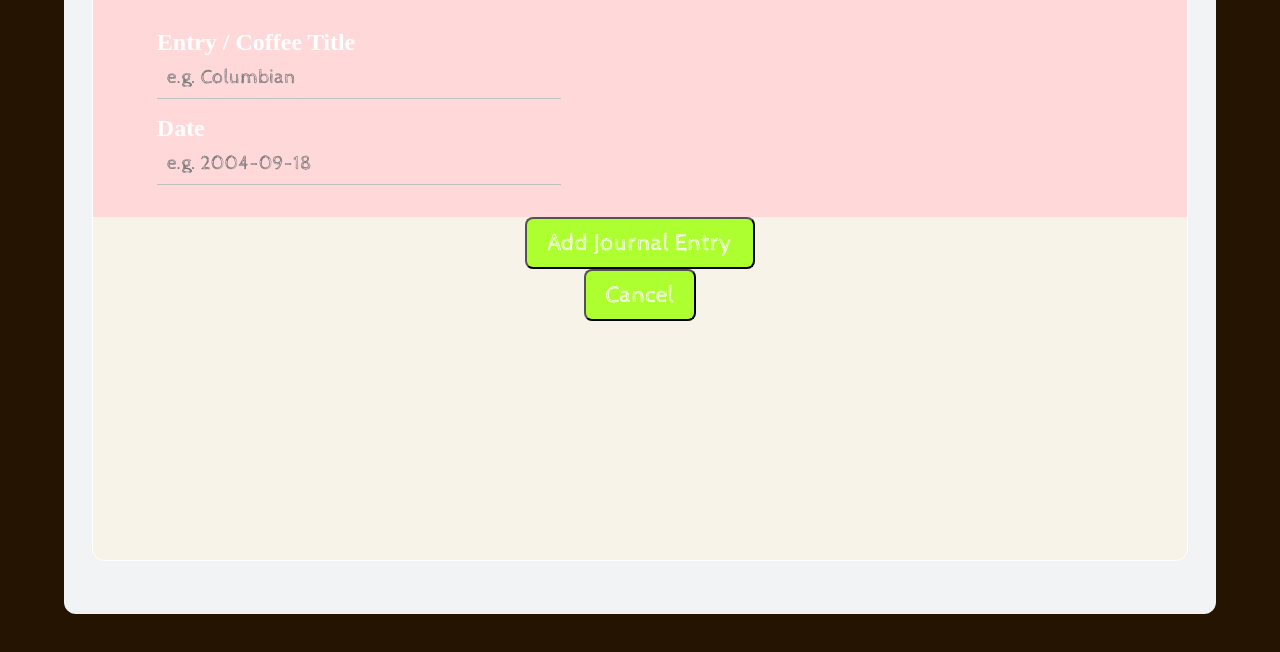
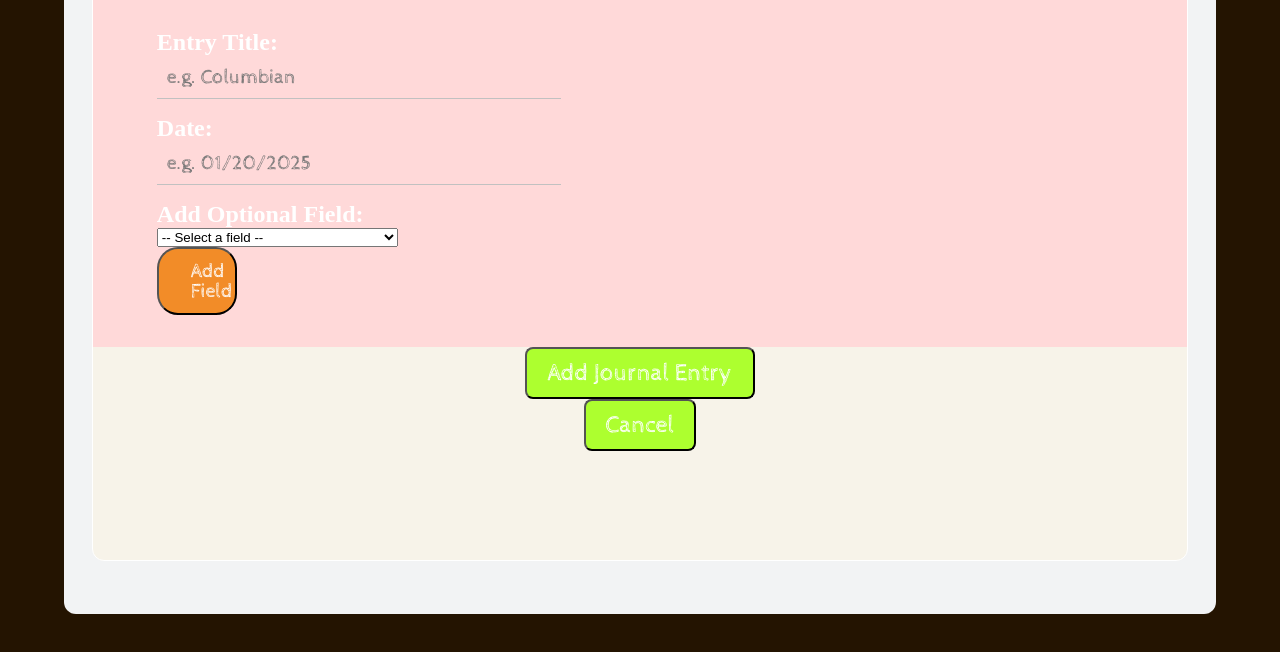
Before and after one commit to songzhang015/coffee-companion, a website built with webpack: page src/index.html in a window 1280 px wide. Both pictures are taken after a click on the button "New Entry". Shown: the part 146-798 px from the top of the page. Built offline with nearby package versions, Linux system fonts and the light colour scheme; files whose address does not match are found by name.

Commit message:
Add some WIP features (new entries, new fields)

```diff
--- a/src/css/home.css
+++ b/src/css/home.css
@@ -127,7 +127,6 @@ body {
     display: flex;
     flex-direction: column;
     padding: 0 4rem 0 4rem;
-
 }
 
 .new-entry-container > h2 {
@@ -135,6 +134,12 @@ body {
     padding: 0;
 }
 
+.entry-selector {
+    width: 25%;
+}
 
+.add-field-button {
+    width: 5rem;
+}
 
 /* Adjust section of homepage */
--- a/src/js/home.js
+++ b/src/js/home.js
@@ -3,6 +3,16 @@ import "../css/global.css";
 import "../css/home.css";
 import logIcon from "../assets/icons/log.svg";
 import adjustIcon from "../assets/icons/adjust.svg";
+
+let entries = [];
+const optionalFields = {
+	roastLevel: ["Roast Level", "e.g. Dark Roast"],
+	coffeeAmount: ["Coffee Amount", "e.g. 13g"],
+	waterTemp: ["Water Temperature", "e.g. 212°F"],
+	waterAmount: ["Water Amount", "e.g. 200g"],
+	grindSize: ["Grind Size", "e.g. Medium Fine"],
+	brewTime: ["Brew Time", "e.g. 3 minutes"],
+};
 
 function initMain() {
 	document.body.innerHTML = "";
@@ -83,9 +93,9 @@ function initLogPage() {
 	mainContainer.appendChild(entryForm);
 	document.body.appendChild(mainContainer);
 
-	addEntryToPage("Googa Coffee", "25/01/15");
-	addEntryToPage("Goomba Coffee", "25/01/16");
-	addEntryToPage("Goota Coffee", "25/01/17");
+	entries.forEach((entry) => {
+		addEntryToPage(entry);
+	});
 
 	const newEntryButton = document.createElement("button");
 	newEntryButton.classList.add("add-entries-button");
@@ -108,64 +118,153 @@ function initNewEntryPage() {
 	const title = document.querySelector(".entries-title");
 	title.textContent = "New Entry";
 
-	const entryContainerName = document.createElement("div");
-	entryContainerName.classList.add("new-entry-container");
+	const entryContainerOptional = document.createElement("div");
+	entryContainerOptional.classList.add("new-entry-container");
 
-	const entryContainerDate = document.createElement("div");
-	entryContainerDate.classList.add("new-entry-container");
+	const entryOptionalTitle = document.createElement("h2");
+	entryOptionalTitle.textContent = "Add Optional Field:";
 
-	const entryTitleName = document.createElement("h2");
-	entryTitleName.textContent = "Entry / Coffee Title";
-	const entryInputName = document.createElement("input");
-	entryInputName.classList.add("entry-input");
-	entryInputName.placeholder = "e.g. Columbian";
+	const entryOptionalSelector = document.createElement("select");
+	entryOptionalSelector.classList.add("entry-selector");
 
-	const entryTitleDate = document.createElement("h2");
-	entryTitleDate.textContent = "Date";
-	const entryInputDate = document.createElement("input");
-	entryInputDate.classList.add("entry-input");
-	entryInputDate.placeholder = "e.g. 2004-09-18";
+	(function initOptions() {
+		const entryOptionPlaceholder = document.createElement("option");
+		entryOptionPlaceholder.value = "";
+		entryOptionPlaceholder.disabled = true;
+		entryOptionPlaceholder.selected = true;
+		entryOptionPlaceholder.hidden = true;
+		entryOptionPlaceholder.textContent = "-- Select a field --";
+		entryOptionalSelector.append(entryOptionPlaceholder);
 
-	entryContainerName.append(entryTitleName);
-	entryContainerName.append(entryInputName);
-	entryContainerDate.append(entryTitleDate);
-	entryContainerDate.append(entryInputDate);
-	entriesContainer.append(entryContainerName);
-	entriesContainer.append(entryContainerDate);
+		const roastLevel = document.createElement("option");
+		roastLevel.value = "roastLevel";
+		roastLevel.textContent = "Roast Level";
+		entryOptionalSelector.append(roastLevel);
+
+		const coffeeAmount = document.createElement("option");
+		coffeeAmount.value = "coffeeAmount";
+		coffeeAmount.textContent = "Coffee Amount";
+		entryOptionalSelector.append(coffeeAmount);
+
+		const waterTemp = document.createElement("option");
+		waterTemp.value = "waterTemp";
+		waterTemp.textContent = "Water Temperature";
+		entryOptionalSelector.append(waterTemp);
+
+		const waterAmount = document.createElement("option");
+		waterAmount.value = "waterAmount";
+		waterAmount.textContent = "Water Amount";
+		entryOptionalSelector.append(waterAmount);
+
+		const grindSize = document.createElement("option");
+		grindSize.value = "grindSize";
+		grindSize.textContent = "Grind Size";
+		entryOptionalSelector.append(grindSize);
+
+		const brewTime = document.createElement("option");
+		brewTime.value = "brewTime";
+		brewTime.textContent = "Brew Time";
+		entryOptionalSelector.append(brewTime);
+	})();
+
+	entryContainerOptional.append(entryOptionalTitle);
+	entryContainerOptional.append(entryOptionalSelector);
+
+	addNewField("Date:", "e.g. 01/20/2025", "date");
+	addNewField("Entry Title:", "e.g. Columbian", "title");
+
+	const addFieldButton = document.createElement("button");
+	addFieldButton.classList.add("add-field-button");
+	addFieldButton.textContent = "Add Field";
+	entryContainerOptional.append(addFieldButton);
+	addFieldButton.addEventListener("click", () => {
+		const selectedValue = entryOptionalSelector.value;
+		if (selectedValue !== "") {
+			const fieldDetails = optionalFields[selectedValue];
+			addNewField(fieldDetails[0], fieldDetails[1], selectedValue);
+			entryOptionalSelector.selectedOptions[0].remove();
+			entryOptionalSelector.value = "";
+			if (entryOptionalSelector.options.length <= 1) {
+				entryOptionalSelector.style.display = "none";
+				entryOptionalTitle.style.display = "none";
+				addFieldButton.style.display = "none";
+			}
+		}
+	});
+
+	entriesContainer.append(entryContainerOptional);
 
 	const newEntryButton = document.createElement("button");
 	newEntryButton.classList.add("add-entries-button");
 	newEntryButton.textContent = "Add Journal Entry";
-	entryForm.appendChild(newEntryButton);
+	entryForm.append(newEntryButton);
 	newEntryButton.addEventListener("click", () => {
+		const entryInputTitle = document.querySelector(".title");
+		const entryInputDate = document.querySelector(".date");
+		createNewEntry(entryInputTitle.value, entryInputDate.value);
 		initLogPage();
 	});
 
 	const cancelNewEntryButton = document.createElement("button");
 	cancelNewEntryButton.classList.add("add-entries-button");
 	cancelNewEntryButton.textContent = "Cancel";
-	entryForm.appendChild(cancelNewEntryButton);
+	entryForm.append(cancelNewEntryButton);
 	cancelNewEntryButton.addEventListener("click", () => {
 		initLogPage();
 	});
 }
 
-function addEntryToPage(title, date) {
+function addNewField(title, placeholder, cls) {
+	const entryContainer = document.createElement("div");
+	entryContainer.classList.add("new-entry-container");
+
+	const entryTitle = document.createElement("h2");
+	entryTitle.textContent = title;
+	const entryInput = document.createElement("input");
+	entryInput.classList.add("entry-input");
+	entryInput.classList.add(cls);
+	entryInput.placeholder = placeholder;
+
+	entryContainer.append(entryTitle);
+	entryContainer.append(entryInput);
+
+	const entriesContainer = document.querySelector(".entries-container");
+	entriesContainer.insertBefore(
+		entryContainer,
+		entriesContainer.lastElementChild
+	);
+}
+
+function createNewEntry(title, date) {
+	const newEntry = {
+		title: title,
+		date: date,
+		roast: "",
+		coffeeAmount: "",
+		waterTemp: "",
+		waterAmount: "",
+		grindSize: "",
+		brewTime: "",
+	};
+	entries.push(newEntry);
+}
+
+function addEntryToPage(entry) {
 	const container = document.querySelector(".entries-container");
 
 	const entryContainer = document.createElement("div");
 	entryContainer.classList.add("entry-container");
 
 	const entryTitle = document.createElement("h2");
-	entryTitle.textContent = title;
+	entryTitle.textContent = entry.title;
 
 	const entryDate = document.createElement("h2");
-	entryDate.textContent = date;
+	entryDate.textContent = entry.date;
 
-	entryContainer.appendChild(entryTitle);
-	entryContainer.appendChild(entryDate);
+	entryContainer.append(entryTitle);
+	entryContainer.append(entryDate);
 
-	container.appendChild(entryContainer);
+	container.append(entryContainer);
 }
 
 function initAdjustPage() {
@@ -189,7 +288,11 @@ function attachSectionEventListeners() {
 
 document.addEventListener("DOMContentLoaded", () => {
 	initMain();
+	createNewEntry("Googa Coffee", "01/20/25");
+	createNewEntry("Goomba Coffee", "02/15/25");
+	createNewEntry("Goota Coffee", "03/25/25");
 	setTimeout(initLogPage, 10);
+	console.log(entries);
 });
 
 export { initLogPage, initAdjustPage };
```
